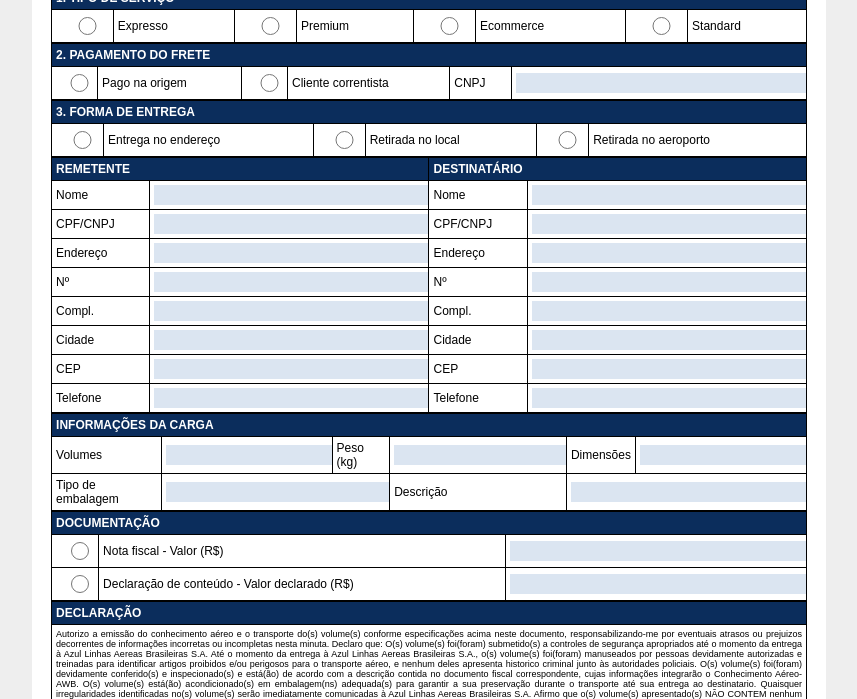
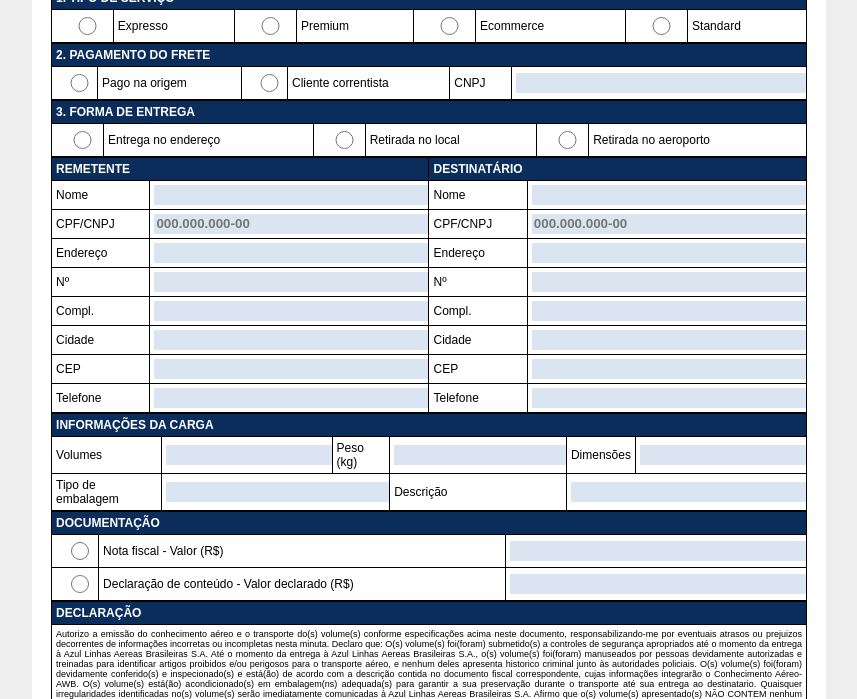
Before and after one commit to sao12gds-rgb/minuta-app, a plain HTML site: page index.html in a window 1280 px wide. Shown: the part 101-800 px from the top of the page, without its empty margins (211-1068 px from the left). Drawn offline with Linux system fonts and the light colour scheme.

Commit message:
Update index.html

```diff
--- a/index.html
+++ b/index.html
@@ -145,8 +145,10 @@
 </tr>
 
 <tr>
-<td>CPF/CNPJ</td><td colspan="3"><input class="cpf"></td>
-<td>CPF/CNPJ</td><td colspan="3"><input class="cpf"></td>
+  <td>CPF/CNPJ</td>
+  <td colspan="3"><input class="cpf-cnpj" maxlength="18" placeholder="000.000.000-00"></td>
+  <td>CPF/CNPJ</td>
+  <td colspan="3"><input class="cpf-cnpj" maxlength="18" placeholder="000.000.000-00"></td>
 </tr>
 
 <tr>
```
